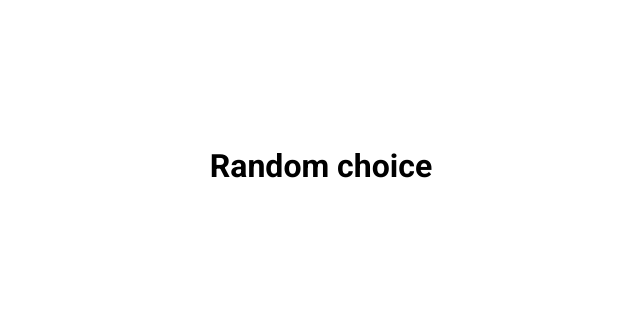
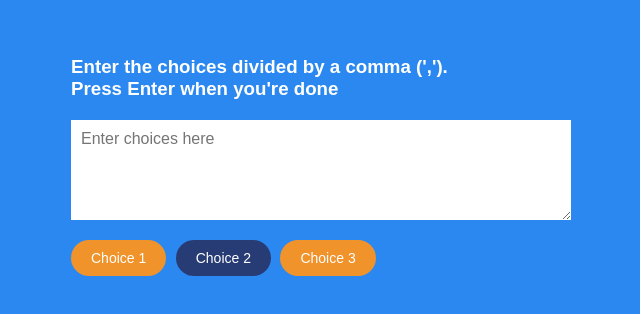
Before and after one commit to pdqdat/random, a plain HTML site: page index.html in a window 1280 px wide. Shown: the part 234-548 px from the top of the page, without its empty margins (319-959 px from the left). Drawn offline with Linux system fonts and the light colour scheme; a web font is replaced by a local one.

Commit message:
feat: user interface

```diff
--- a/index.html
+++ b/index.html
@@ -8,7 +8,20 @@
     </head>
 
     <body>
-        <h1>Random choice</h1>
+        <div class="container">
+            <h3>
+                Enter the choices divided by a comma (',').
+                <br />Press Enter when you're done
+            </h3>
+
+            <textarea id="textarea" placeholder="Enter choices here"></textarea>
+
+            <div class="tags">
+                <span class="tag">Choice 1</span>
+                <span class="tag highlight">Choice 2</span>
+                <span class="tag">Choice 3</span>
+            </div>
+        </div>
 
         <script src="script.js"></script>
     </body>
--- a/style.css
+++ b/style.css
@@ -1,11 +1,12 @@
-@import url("https://fonts.googleapis.com/css2?family=Roboto:wght@400;700&display=swap");
+@import url("https://fonts.googleapis.com/css2?family=Muli&display=swap");
 
 * {
     box-sizing: border-box;
 }
 
 body {
-    font-family: "Roboto", sans-serif;
+    background-color: #2b88f0;
+    font-family: "Muli", sans-serif;
     display: flex;
     flex-direction: column;
     align-items: center;
@@ -14,3 +15,37 @@ body {
     overflow: hidden;
     margin: 0;
 }
+
+h3 {
+    color: #fff;
+    margin: 10px 0 20px;
+}
+
+.container {
+    width: 500px;
+}
+
+textarea {
+    border: none;
+    display: block;
+    width: 100%;
+    height: 100px;
+    font-family: inherit;
+    padding: 10px;
+    margin: 0 0 20px;
+    font-size: 16px;
+}
+
+.tag {
+    background-color: #f0932b;
+    color: #fff;
+    border-radius: 50px;
+    padding: 10px 20px;
+    margin: 0 5px 10px 0;
+    font-size: 14px;
+    display: inline-block;
+}
+
+.tag.highlight {
+    background-color: #273c75;
+}
```
